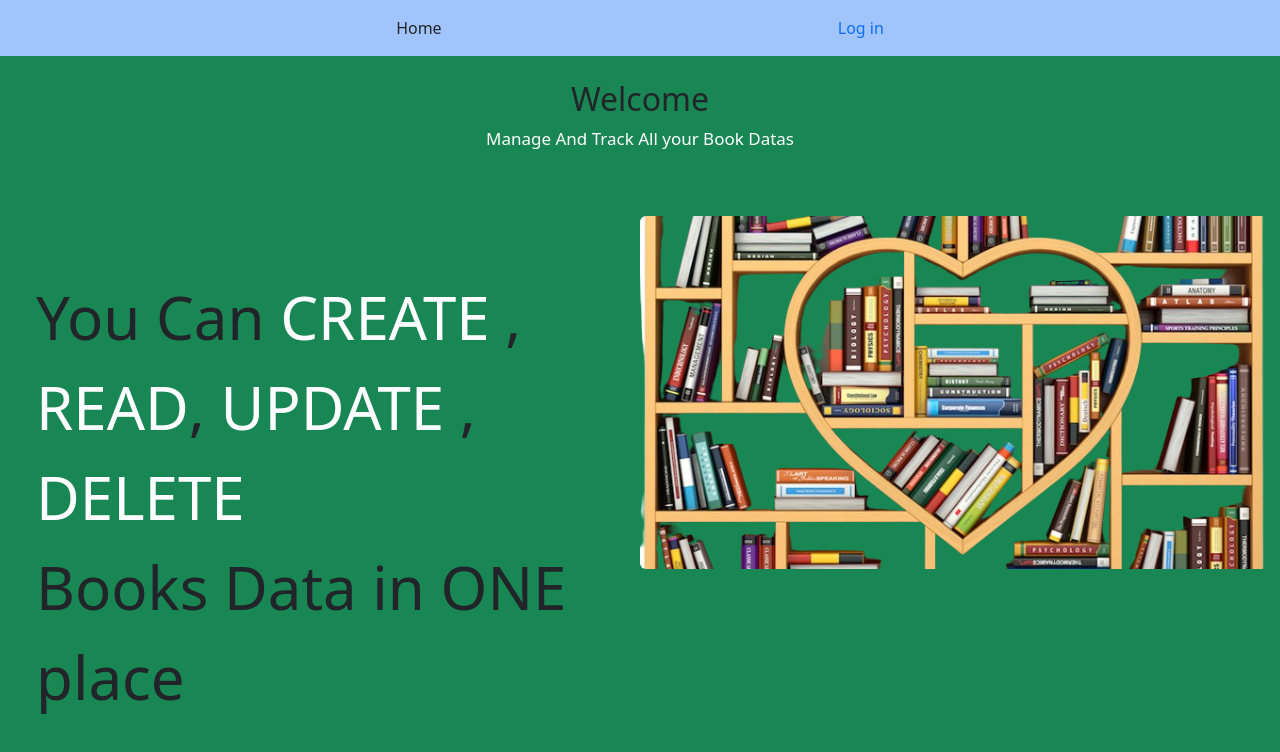
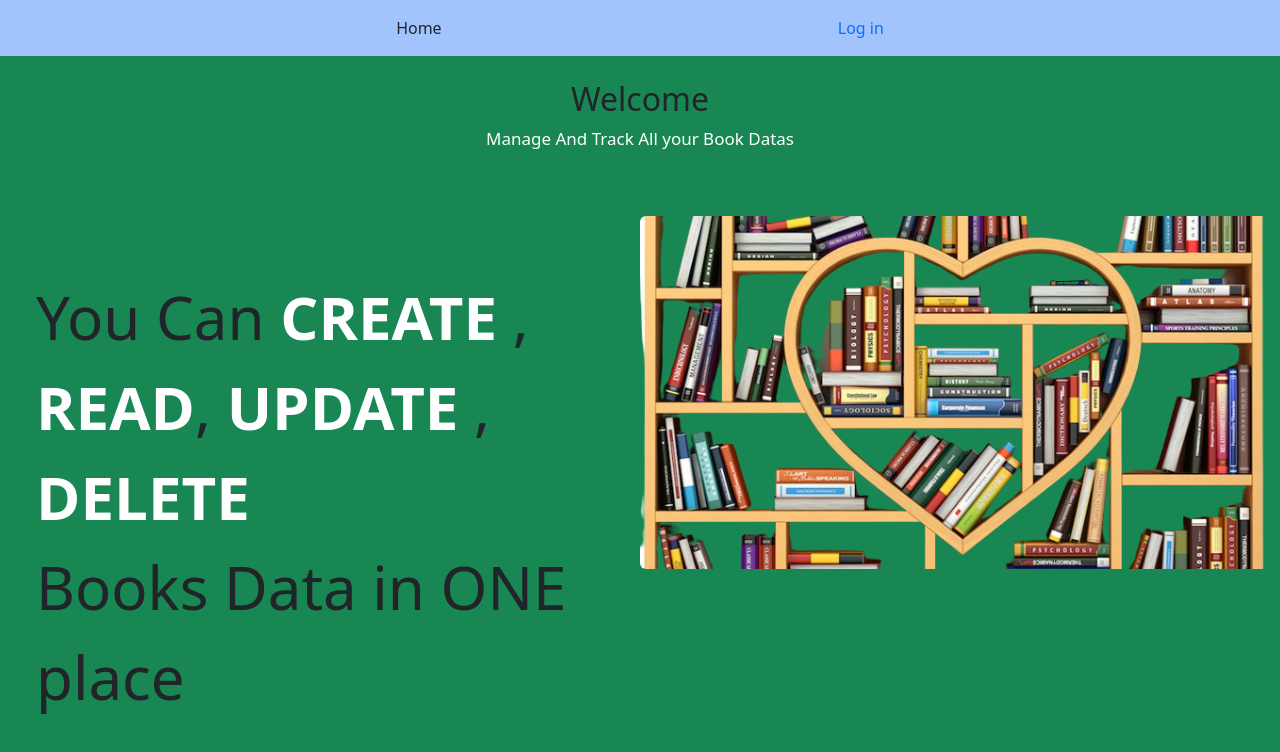
Before and after one commit to iSamJoseph/book-management, a Vue app in the folder frontend/: page / in a window 1280 px wide. Shown: the top 752 px of the page. Built offline with nearby package versions, Linux system fonts and the light colour scheme.

Commit message:
Update Home.vue

```diff
--- a/frontend/src/views/Home.vue
+++ b/frontend/src/views/Home.vue
@@ -34,7 +34,7 @@
 .maindiv{
     display: flex;
     justify-content: space-between;
-    font-weight: 200;
+    font-weight: 500;
 }
 .leftdiv{
 
```
